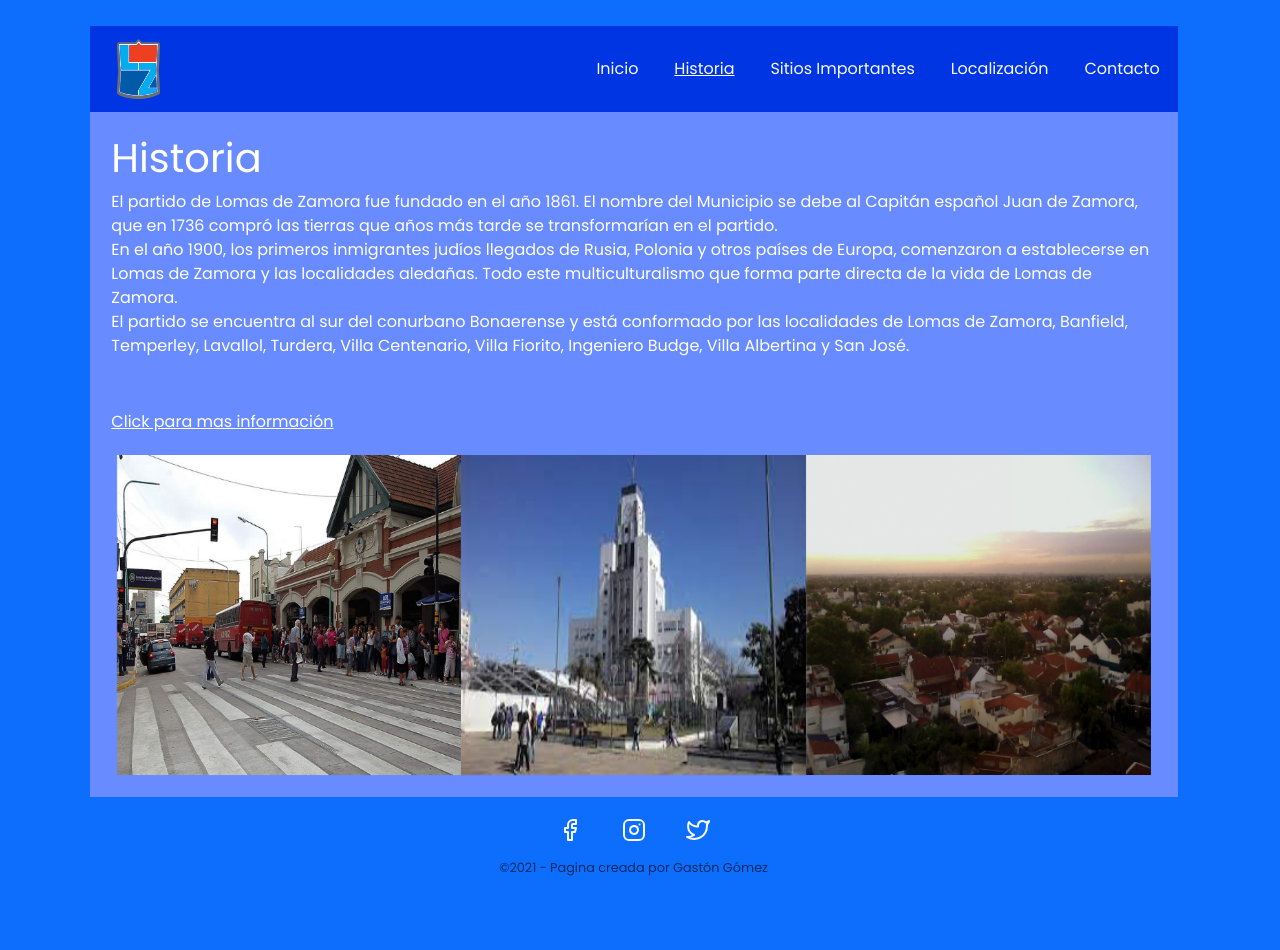
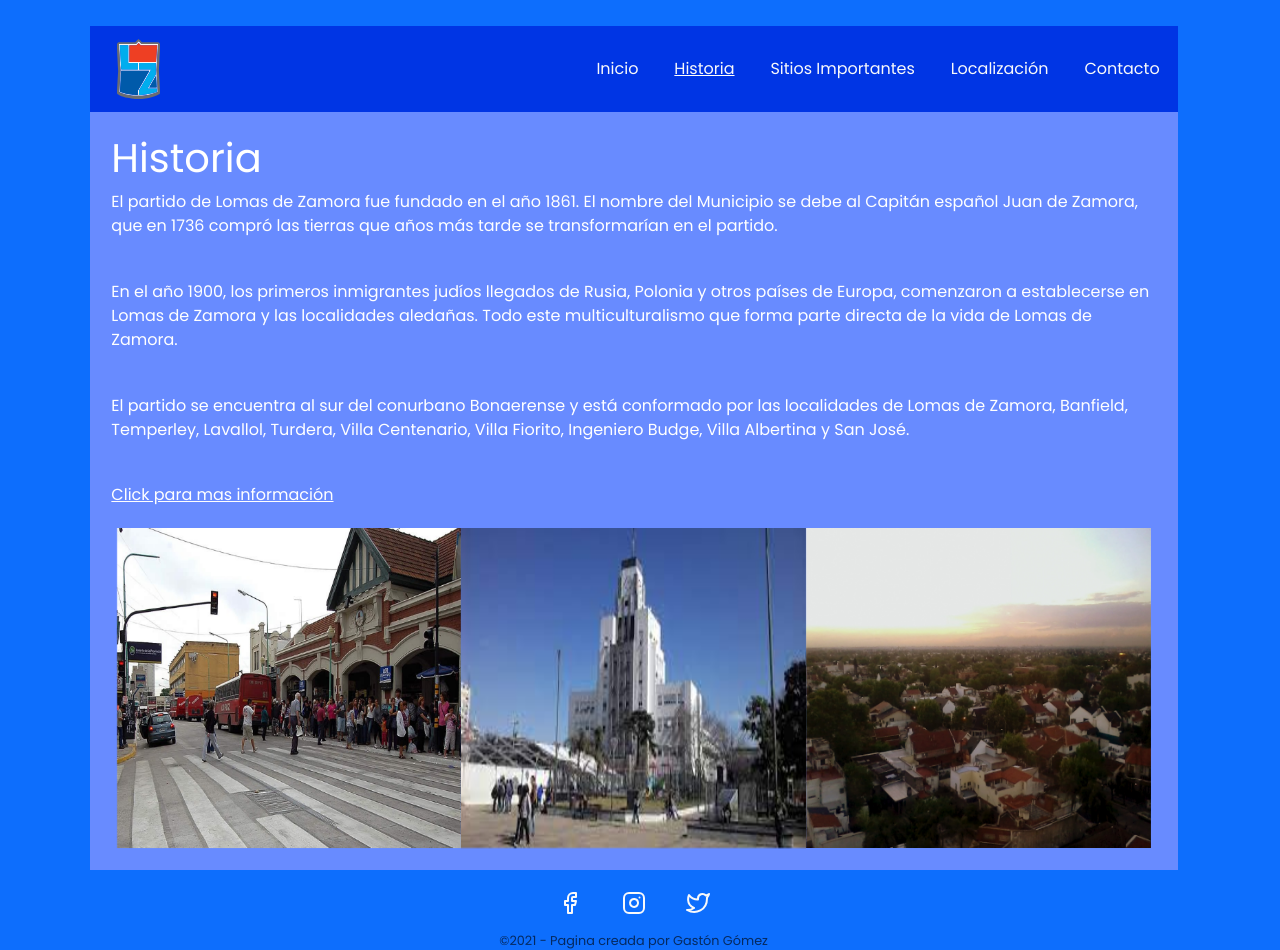
Before and after one commit to GGomez98/VisiteLomasDeZamora_Gomez, a website: page pages/Historia.html in a window 1280 px wide. Before the commit the page ends 877 px from the top, so only its background shows below. Drawn offline with nearby package versions, Linux system fonts and the light colour scheme.

Commit message:
Modificado parrafos en historia

```diff
--- a/Style/css/style.css
+++ b/Style/css/style.css
@@ -6,7 +6,7 @@ h1 {
   width: 100%; }
 
 p {
-  margin-bottom: 5%; }
+  margin-bottom: 4%; }
 
 a {
   color: white; }
--- a/pages/Historia.html
+++ b/pages/Historia.html
@@ -72,7 +72,7 @@
       </nav>
       <main class="margin">
         <h1 class="animate__animated animate__fadeInUp">Historia</h1>
-        <p class="animate__animated animate__fadeInUp">El partido de Lomas de Zamora fue fundado en el año 1861. El nombre del Municipio se debe al Capitán español Juan de Zamora, que en 1736 compró las tierras que años más tarde se transformarían en el partido.<br> En el año 1900, los primeros inmigrantes judíos llegados de Rusia, Polonia y otros países de Europa, comenzaron a establecerse en Lomas de Zamora y las localidades aledañas. Todo este multiculturalismo que forma parte directa de la vida de Lomas de Zamora.<br> El partido se encuentra al sur del conurbano Bonaerense y está conformado por las localidades de Lomas de Zamora, Banfield, Temperley, Lavallol, Turdera, Villa Centenario, Villa Fiorito, Ingeniero Budge, Villa Albertina y San José.</p>
+        <p class="animate__animated animate__fadeInUp">El partido de Lomas de Zamora fue fundado en el año 1861. El nombre del Municipio se debe al Capitán español Juan de Zamora, que en 1736 compró las tierras que años más tarde se transformarían en el partido.</p><p class="animate__animated animate__fadeInUp"> En el año 1900, los primeros inmigrantes judíos llegados de Rusia, Polonia y otros países de Europa, comenzaron a establecerse en Lomas de Zamora y las localidades aledañas. Todo este multiculturalismo que forma parte directa de la vida de Lomas de Zamora.</p><p class="animate__animated animate__fadeInUp"></p> El partido se encuentra al sur del conurbano Bonaerense y está conformado por las localidades de Lomas de Zamora, Banfield, Temperley, Lavallol, Turdera, Villa Centenario, Villa Fiorito, Ingeniero Budge, Villa Albertina y San José.</p>
         <a class="masInfo-block animate__animated animate__fadeInUp" target="blank" href="https://es.wikipedia.org/wiki/Partido_de_Lomas_de_Zamora">Click para mas información</a>
         <div class="image-container">
           <img src="../Assets/Img/Historia.jpg" alt="" class="animate__animated animate__fadeIn">
```
